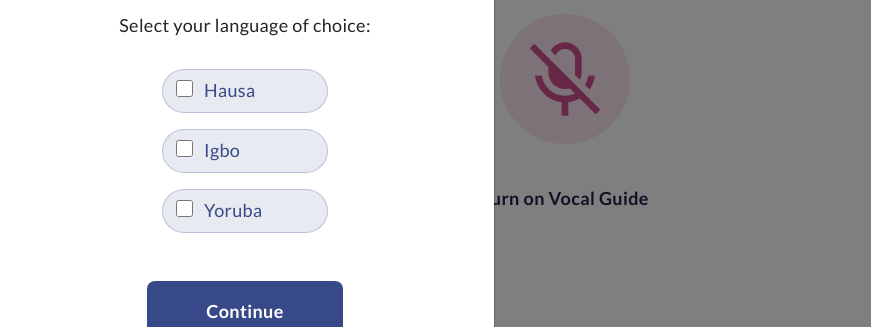
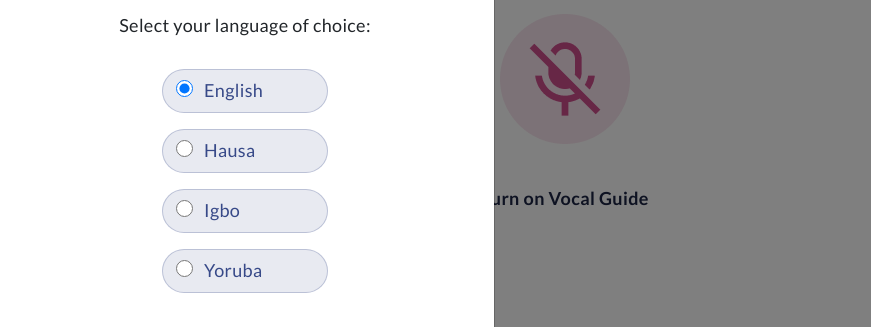
Before and after one commit to EmmanuelObi/voice-feature, a plain HTML site: page index.html in a window 1280 px wide. Both pictures are taken after a click on the button "Turn on Vocal Guide". Shown: the part 238-565 px from the top of the page, 395-1266 px from the left. Drawn offline with nearby package versions, Linux system fonts and the light colour scheme.

Commit message:
changed checkbox to radio in Modal

```diff
--- a/index.html
+++ b/index.html
@@ -52,36 +52,45 @@
                   <div class="form-check">
                     <input
                       class="form-check-input"
-                      type="checkbox"
-                      value=""
-                      id="invalidCheck1"
-                      required
+                      type="radio"
+                      name="flexRadioDefault"
+                      id="flexRadioDefault4"
+                      checked
                     />
-                    <label class="form-check-label" for="invalidCheck1">
+                    <label class="form-check-label" for="flexRadioDefault4">
+                      English
+                    </label>
+                  </div>
+                  <div class="form-check">
+                    <input
+                      class="form-check-input"
+                      type="radio"
+                      name="flexRadioDefault"
+                      id="flexRadioDefault1"
+                    />
+                    <label class="form-check-label" for="flexRadioDefault1">
                       Hausa
                     </label>
                   </div>
                   <div class="form-check">
                     <input
                       class="form-check-input"
-                      type="checkbox"
-                      value=""
-                      id="invalidCheck2"
-                      required
+                      type="radio"
+                      name="flexRadioDefault"
+                      id="flexRadioDefault2"
                     />
-                    <label class="form-check-label" for="invalidCheck2">
+                    <label class="form-check-label" for="flexRadioDefault2">
                       Igbo
                     </label>
                   </div>
                   <div class="form-check">
                     <input
                       class="form-check-input"
-                      type="checkbox"
-                      value=""
-                      id="invalidCheck3"
-                      required
+                      type="radio"
+                      name="flexRadioDefault"
+                      id="flexRadioDefault3"
                     />
-                    <label class="form-check-label" for="invalidCheck3">
+                    <label class="form-check-label" for="flexRadioDefault3">
                       Yoruba
                     </label>
                   </div>
```
